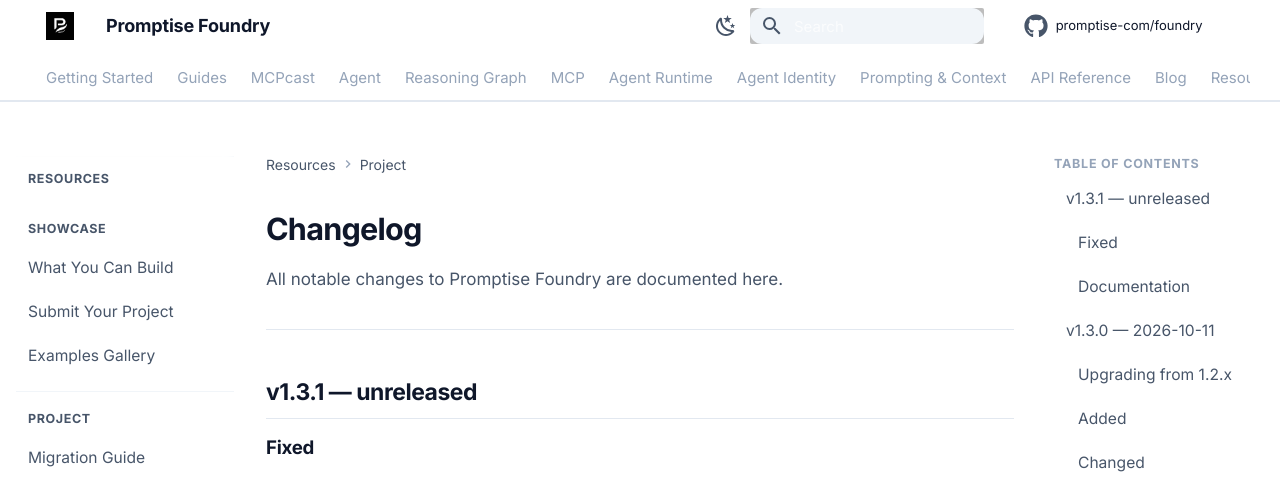
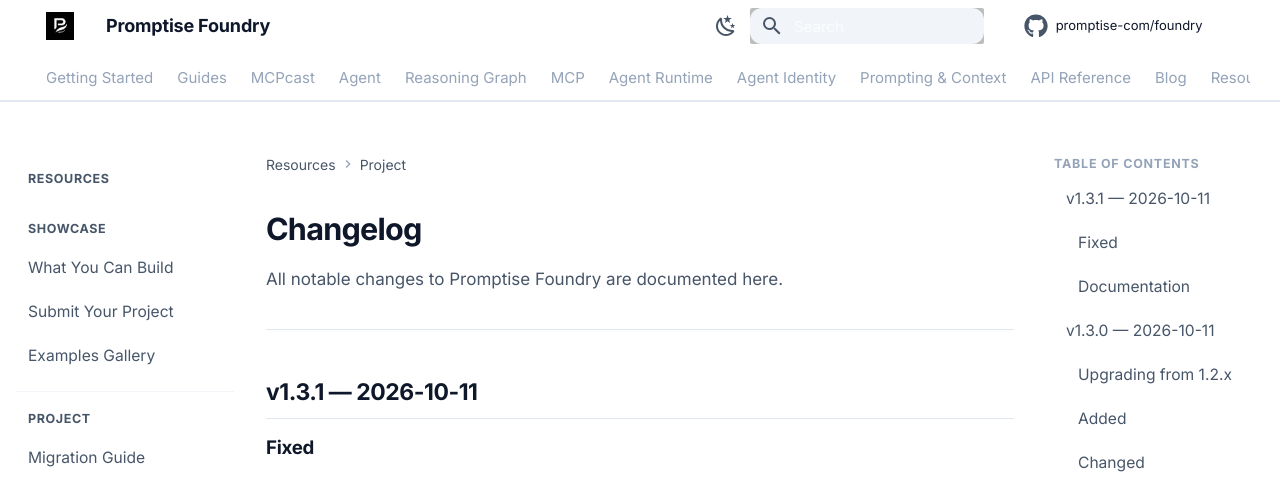
Before and after one commit to CloudEngineHub/DeepMCPAgent, an MkDocs documentation site: the page built from docs/resources/changelog.md, in a window 1280 px wide and 900 px high. Shown: the top 482 px of the window. Built offline with MkDocs 1.6.1 and Material for MkDocs 9.7.7, drawn with Linux system fonts in a browser that asks for light colours; comment, search, counter and statistics services are not loaded.

Commit message:
chore(release): 1.3.1
Co-Authored-By: Claude Opus 5.5 <noreply@anthropic.com>

```diff
--- a/docs/resources/changelog.md
+++ b/docs/resources/changelog.md
@@ -4,7 +4,7 @@ All notable changes to Promptise Foundry are documented here.
 
 ---
 
-## v1.3.1 — unreleased
+## v1.3.1 — 2026-10-11
 
 ### Fixed
 - **MCP tools sent `null` for every optional parameter the model left out** -- LangChain's tool input parsing (langchain-core 1.x) fills in every field with a default, and the agent's tool schema gives an optional parameter without a schema default the default `None`, so the MCP tool sent `{"limit": null, ...}` for each one. A server that validates its input rejected the call (`Input validation error: None is not of type 'integer'`): every MCPcast-generated server, and any tool whose schema has an optional, non-nullable parameter. Only the arguments the model gave are sent now, at every level of nesting, and the server applies its own defaults. An explicit `null` is sent only where the schema allows null; a `null` for an optional parameter that cannot be null counts as not given (logged at debug level). The same applies to MCPcast's readiness run.
```
Also changed, not shown: CHANGELOG.md (+1 -1 lines).
